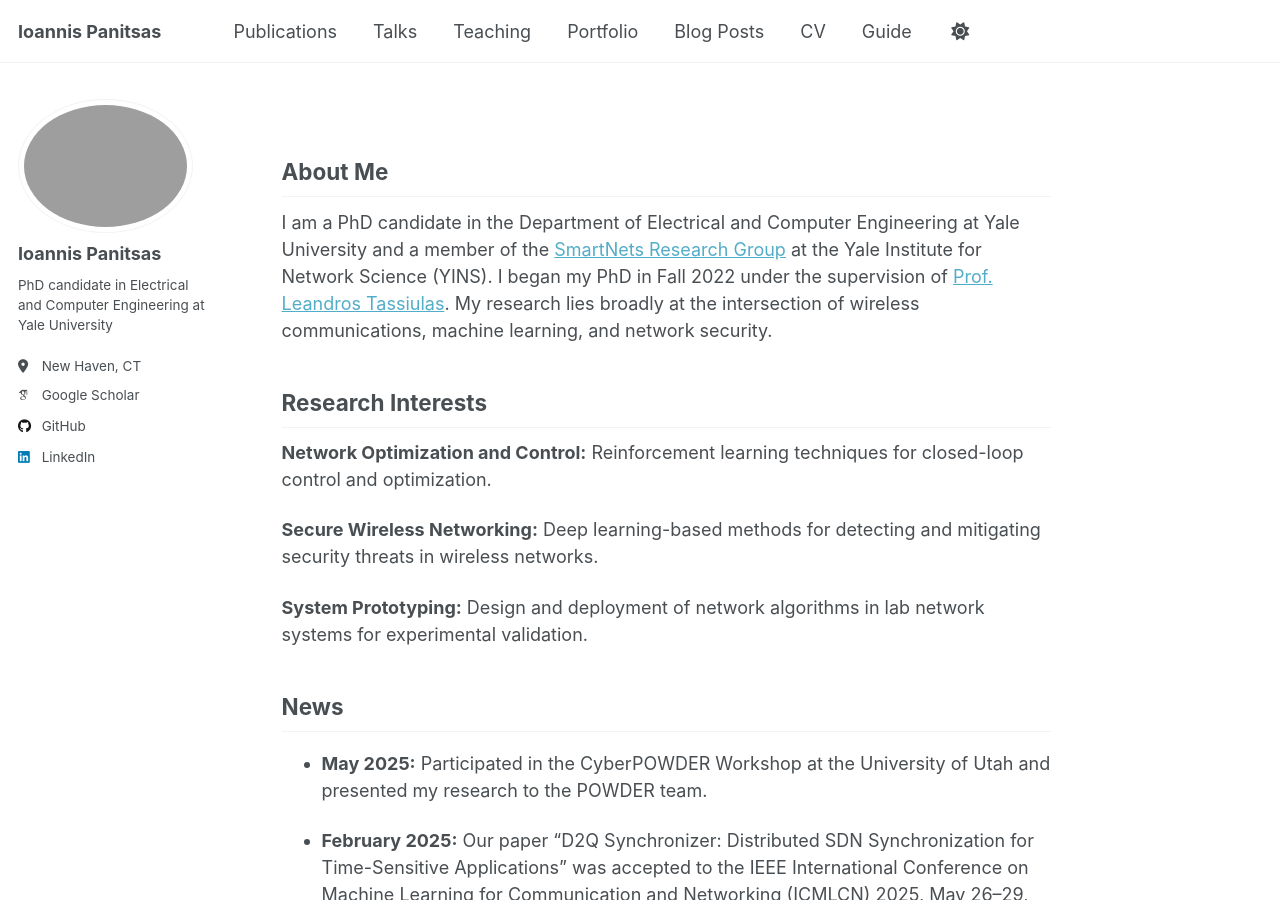
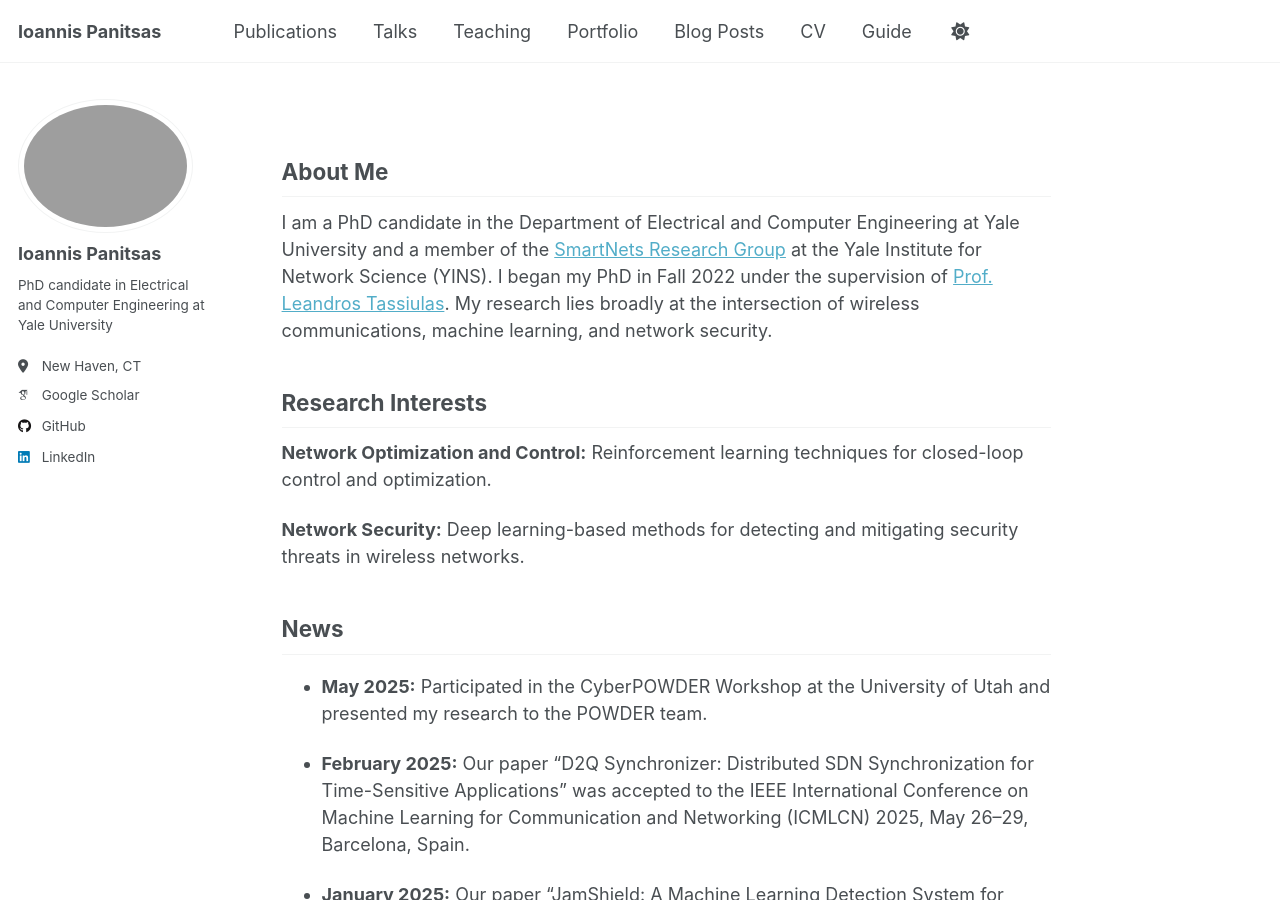
Before and after one commit to panitsasi/panitsasi.github.io, a Jekyll site: the page built from _pages/about.md, in a window 1280 px wide and 900 px high. Built offline with Jekyll 4.4.1, drawn with Linux system fonts in a browser that asks for light colours; some web fonts are replaced.

Commit message:
Updated the index page

```diff
--- a/_pages/about.md
+++ b/_pages/about.md
@@ -13,11 +13,8 @@ I am a PhD candidate in the Department of Electrical and Computer Engineering at
 **Network Optimization and Control:**
 Reinforcement learning techniques for closed-loop control and optimization.
 
-**Secure Wireless Networking:**
+**Network Security:**
 Deep learning-based methods for detecting and mitigating security threats in wireless networks.
-
-**System Prototyping:**
-Design and deployment of network algorithms in lab network systems for experimental validation.
 
 
 ## News
```
